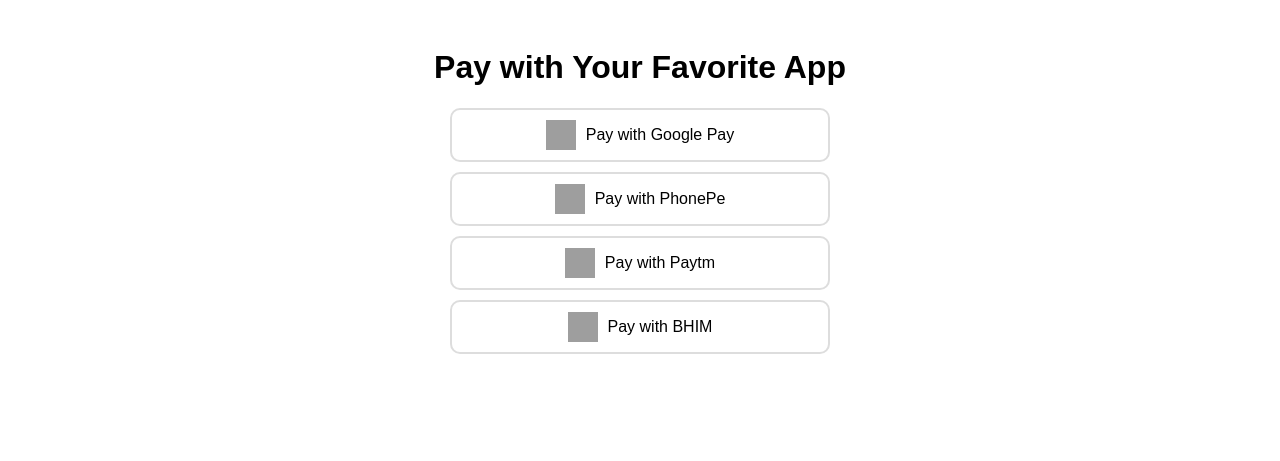
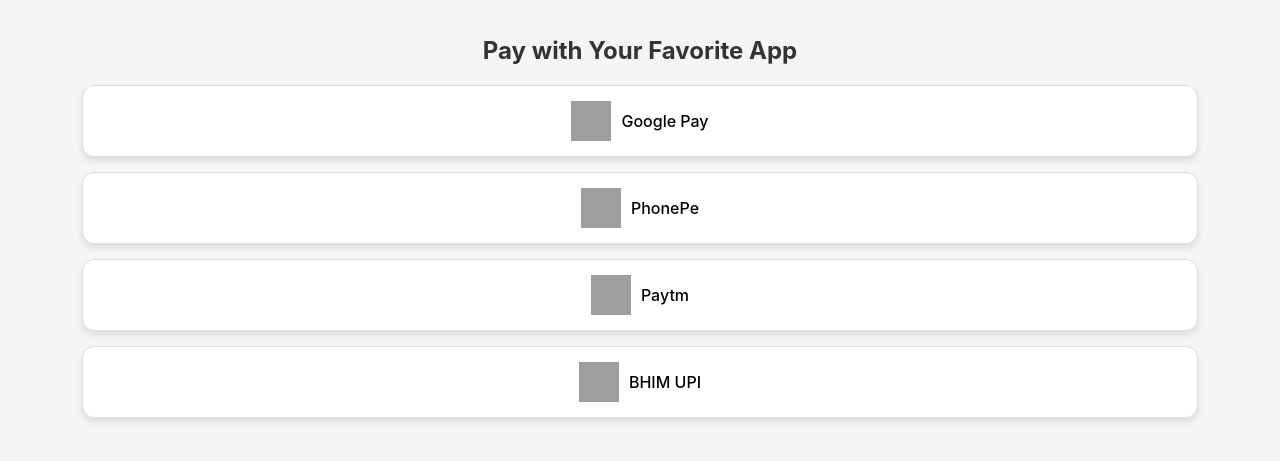
Before and after one commit to sujayadkesar/govardhana, a Jekyll site: the page blog/test.html, which Jekyll copies as it is, in a window 1280 px wide. Shown: the top 461 px of the page. Built offline with Jekyll 4.4.1, drawn with Linux system fonts in a browser that asks for light colours; grey boxes are pictures that could not be loaded.

Commit message:
iphone payment page

```diff
--- a/blog/test.html
+++ b/blog/test.html
@@ -6,35 +6,49 @@
     <title>Pay with Your Favorite App</title>
     <style>
         body {
-            font-family: Arial, sans-serif;
+            font-family: -apple-system, BlinkMacSystemFont, "Segoe UI", Roboto, "Helvetica Neue", Arial, sans-serif;
+            background-color: #f5f5f5;
+            margin: 0;
+            padding: 20px;
             text-align: center;
-            padding: 20px;
+        }
+        h1 {
+            font-size: 1.5rem;
+            margin-bottom: 20px;
+            color: #333;
         }
         .payment-container {
-            max-width: 400px;
+            display: grid;
+            gap: 15px;
+            grid-template-columns: 1fr;
             margin: 0 auto;
+            max-width: 90%; /* Adjusts well for mobile */
         }
         .payment-button {
             display: flex;
             align-items: center;
             justify-content: center;
-            padding: 10px;
-            margin: 10px;
-            border: 2px solid #ddd;
-            border-radius: 10px;
-            cursor: pointer;
+            background-color: #fff;
+            border: 1px solid #ddd;
+            border-radius: 12px;
+            padding: 15px;
             text-decoration: none;
             color: black;
-            transition: 0.3s ease;
+            box-shadow: 0 4px 6px rgba(0, 0, 0, 0.1);
+            transition: transform 0.2s, box-shadow 0.2s;
         }
         .payment-button:hover {
-            background-color: #f9f9f9;
-            box-shadow: 0 4px 8px rgba(0, 0, 0, 0.2);
+            transform: translateY(-2px);
+            box-shadow: 0 6px 8px rgba(0, 0, 0, 0.15);
         }
         .payment-button img {
-            width: 30px;
-            height: 30px;
+            width: 40px;
+            height: 40px;
             margin-right: 10px;
+        }
+        .payment-button span {
+            font-size: 1rem;
+            font-weight: 500;
         }
     </style>
 </head>
@@ -42,20 +56,20 @@
     <h1>Pay with Your Favorite App</h1>
     <div class="payment-container">
         <a href="#" class="payment-button">
-            <img src="https://external-content.duckduckgo.com/iu/?u=https%3A%2F%2Fstatic.vecteezy.com%2Fsystem%2Fresources%2Fpreviews%2F017%2F221%2F853%2Foriginal%2Fgoogle-pay-logo-transparent-free-png.png&f=1&nofb=1&ipt=f6a19be2a2fb0e9938d57c12d1c4e41836ec0cfc5bf10726586fb826450027f1&ipo=images" alt="Google Pay">
-            Pay with Google Pay
+            <img src="https://upload.wikimedia.org/wikipedia/commons/5/5b/Google_Pay_Logo.svg" alt="Google Pay">
+            <span>Google Pay</span>
         </a>
         <a href="#" class="payment-button">
             <img src="https://upload.wikimedia.org/wikipedia/en/5/56/PhonePe_Logo.png" alt="PhonePe">
-            Pay with PhonePe
+            <span>PhonePe</span>
         </a>
         <a href="#" class="payment-button">
             <img src="https://upload.wikimedia.org/wikipedia/commons/4/44/Paytm_logo.png" alt="Paytm">
-            Pay with Paytm
+            <span>Paytm</span>
         </a>
         <a href="#" class="payment-button">
             <img src="https://upload.wikimedia.org/wikipedia/commons/c/cc/BHIM_UPI_Logo.png" alt="BHIM">
-            Pay with BHIM
+            <span>BHIM UPI</span>
         </a>
     </div>
 </body>
```
